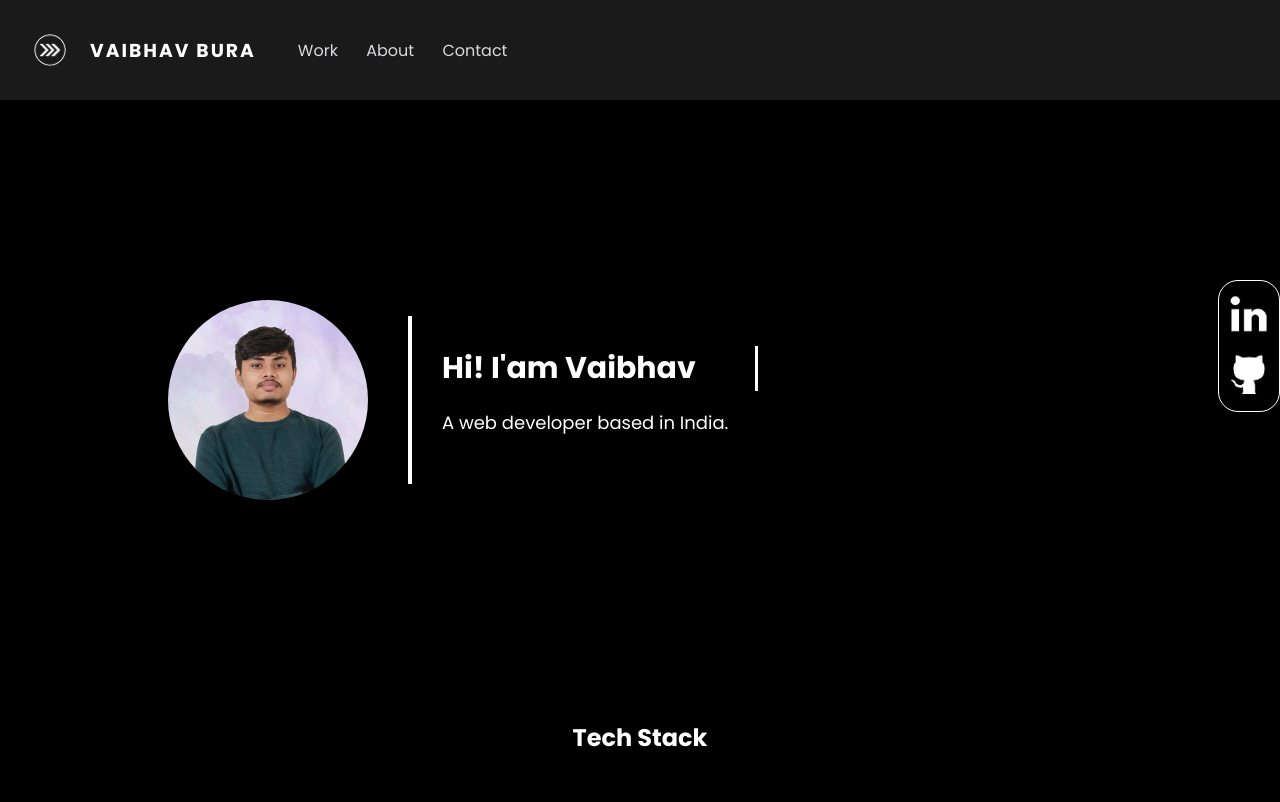
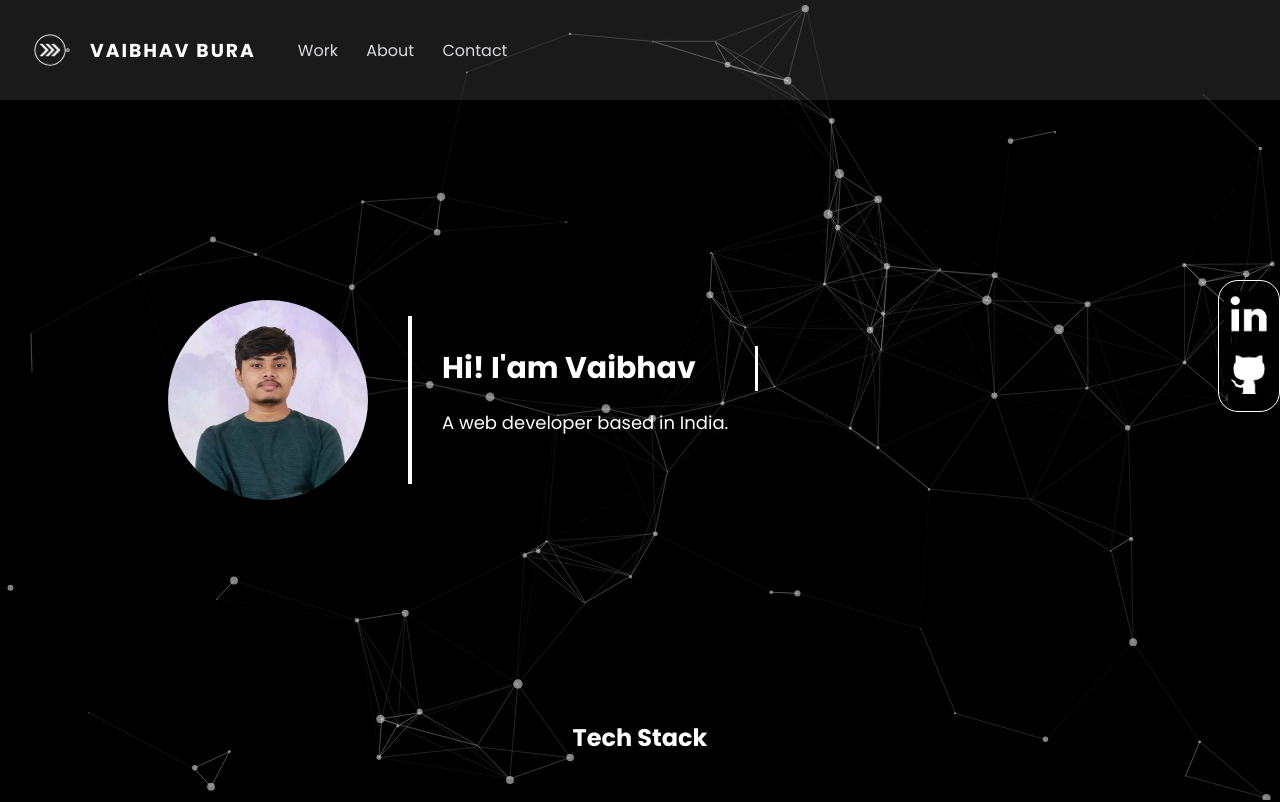
Before and after one commit to vaibhavbura/portfolio, a plain HTML site: page index.html in a window 1280 px wide. Shown: the top 802 px of the page. Drawn offline with nearby package versions, Linux system fonts and the light colour scheme.

Commit message:
Update index.html

```diff
--- a/index.html
+++ b/index.html
@@ -98,7 +98,7 @@
 
       </footer>
 
-    <script src="./js/app.js"></script>
+    <script src="./js/particle.js"></script>
 
 
 </body>
```
